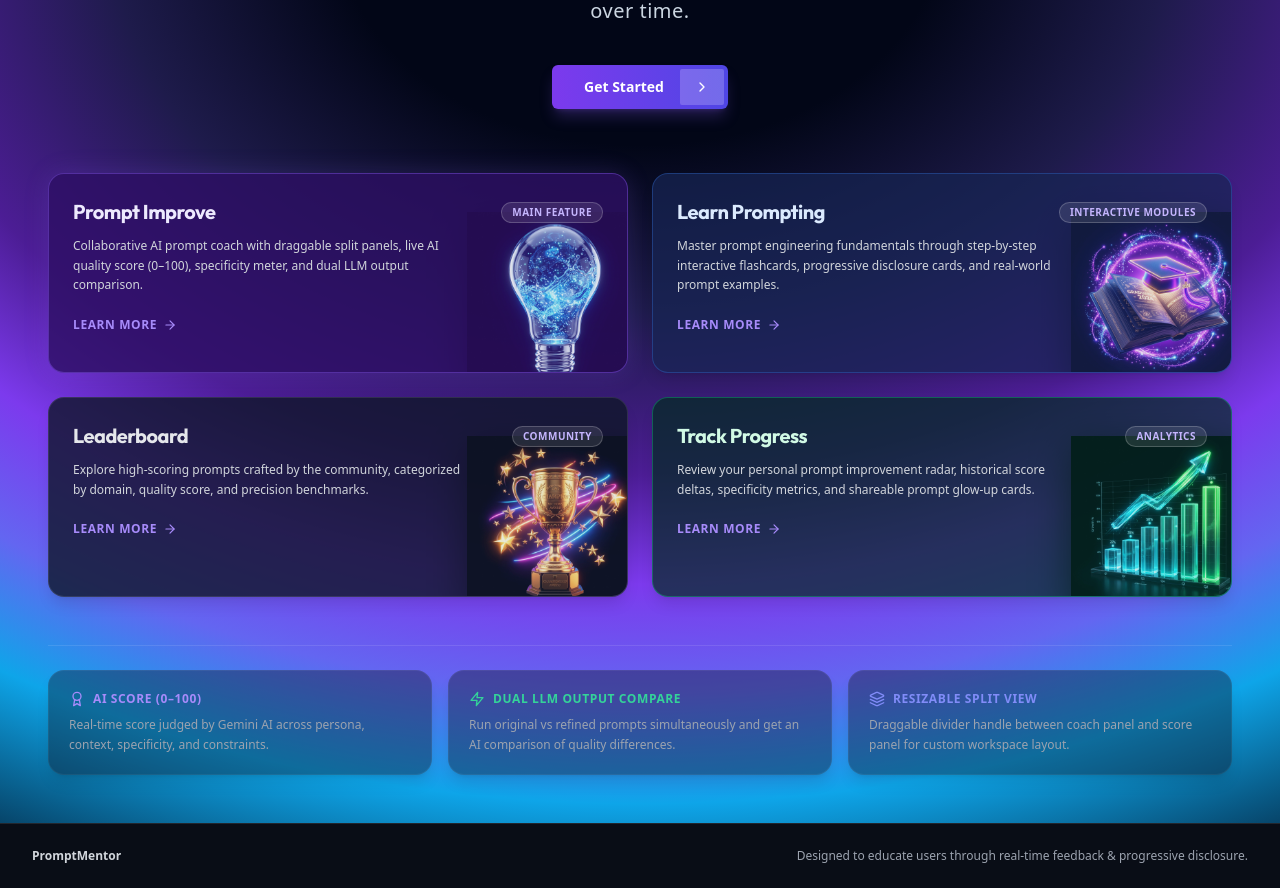
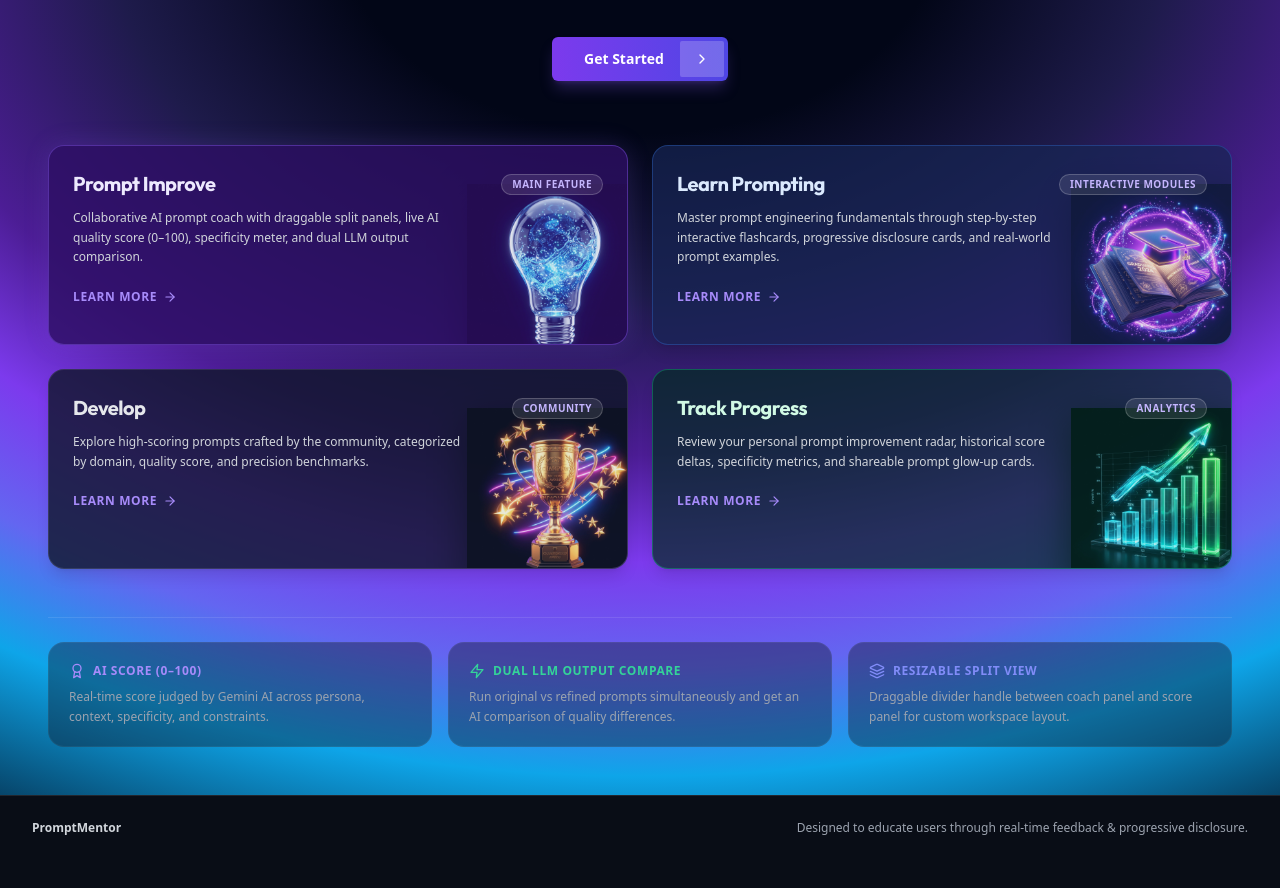
Before and after one commit to sonal428-hub/PromptMentor, a React (Vite) app: page / in a window 1280 px wide. Shown: the part 360-1248 px from the top of the page. After the commit the page ends 1220 px from the top, so only its background shows below. Built offline with nearby package versions, Linux system fonts and the light colour scheme.

Commit message:
rest in piss

```diff
--- a/src/components/PromptModal.jsx
+++ b/src/components/PromptModal.jsx
@@ -154,16 +154,16 @@ export default function PromptModal({ isOpen, onClose, type, data, userPrompt, o
                   {/* Original Output */}
                   <div className="p-4 rounded-2xl bg-slate-950/90 border border-white/10 space-y-2">
                     <span className="text-xs font-bold text-gray-400 uppercase tracking-wider">Original Prompt Output</span>
-                    <div className="text-xs text-slate-300 font-mono leading-relaxed max-h-[220px] overflow-y-auto p-3 rounded-xl bg-slate-900/80 border border-white/5 whitespace-pre-wrap">
-                      {data.comparisonResult.originalOutput || 'No output generated.'}
+                    <div className="prose prose-invert prose-xs text-slate-300 leading-relaxed max-h-[220px] overflow-y-auto p-3 rounded-xl bg-slate-900/80 border border-white/5">
+                      <ReactMarkdown>{data.comparisonResult.originalOutput || 'No output generated.'}</ReactMarkdown>
                     </div>
                   </div>
 
                   {/* Refined Output */}
                   <div className="p-4 rounded-2xl bg-slate-950/90 border border-violet-500/30 space-y-2">
                     <span className="text-xs font-bold text-violet-300 uppercase tracking-wider">Refined Prompt Output</span>
-                    <div className="text-xs text-slate-200 font-mono leading-relaxed max-h-[220px] overflow-y-auto p-3 rounded-xl bg-slate-900/80 border border-violet-500/20 whitespace-pre-wrap">
-                      {data.comparisonResult.improvedOutput || 'No output generated.'}
+                    <div className="prose prose-invert prose-xs text-slate-200 leading-relaxed max-h-[220px] overflow-y-auto p-3 rounded-xl bg-slate-900/80 border border-violet-500/20">
+                      <ReactMarkdown>{data.comparisonResult.finalOutput || 'No output generated.'}</ReactMarkdown>
                     </div>
                   </div>
                 </div>
@@ -180,6 +180,18 @@ export default function PromptModal({ isOpen, onClose, type, data, userPrompt, o
               </div>
             ) : (
               <div className="p-6 text-center space-y-3 bg-slate-950/80 rounded-2xl border border-white/10">
+                {data.compareError ? (
+                  <>
+                    <p className="text-xs text-rose-300">{data.compareError}</p>
+                    <button
+                      onClick={data.onCompare}
+                      className="px-5 py-2.5 rounded-xl bg-gradient-to-r from-violet-600 to-indigo-600 hover:from-violet-500 hover:to-indigo-500 text-white text-xs font-bold transition-all shadow-lg shadow-violet-500/30"
+                    >
+                      Try Again
+                    </button>
+                  </>
+                ) : (
+                  <>
                     <p className="text-xs text-gray-400">Click "Run Comparison" to generate side-by-side outputs.</p>
                     <button
                       onClick={data.onCompare}
@@ -187,6 +199,8 @@ export default function PromptModal({ isOpen, onClose, type, data, userPrompt, o
                     >
                       Run Comparison Now
                     </button>
+                  </>
+                )}
               </div>
             )}
           </div>
--- a/src/components/ScoreRightPanel.jsx
+++ b/src/components/ScoreRightPanel.jsx
@@ -164,7 +164,7 @@ export default function ScoreRightPanel({
               </h3>
               <p className="text-xs text-gray-300 leading-relaxed italic line-clamp-2">
                 {isPromptEmpty || !isSubmitted ? (
-                  'Click the submit arrow button below to calculate your AI Quality Score.'
+                  'Start typing your prompt below — AI Quality Score calculates automatically.'
                 ) : isAiScoreLoading ? (
                   <span className="text-violet-300 animate-pulse">Evaluating prompt structure with Gemini AI...</span>
                 ) : (
--- a/src/pages/HomePage.jsx
+++ b/src/pages/HomePage.jsx
@@ -29,8 +29,8 @@ export default function HomePage() {
       description: "Master prompt engineering fundamentals through step-by-step interactive flashcards, progressive disclosure cards, and real-world prompt examples."
     },
     {
-      title: "Leaderboard",
-      href: "/leaderboard",
+        title: "Develop",
+      href: "/develop",
       imgSrc: "/images/card_leaderboard.png",
       imgAlt: "3D metallic gold trophy cup",
       variant: "gray",
@@ -109,31 +109,23 @@ export default function HomePage() {
             variants={itemVariants}
             className="text-slate-300 text-base sm:text-xl font-normal leading-relaxed max-w-2xl font-sans tracking-wide opacity-90"
           >
-            PromptMentor teaches specificity, context, constraints, and roles in real time leaving you skilled at prompt engineering on your own over time.
-          </motion.p>
+PromptMentor teaches you to ask AI better questions , one prompt at a time.     </motion.p>
 
           <motion.div variants={itemVariants} className="pt-4">
             <GetStartedButton onClick={() => navigate('/improve')} />
           </motion.div>
         </motion.div>
 
-        {/* 4 Main Service Cards Grid with Smooth Scroll Reveal */}
+        {/* 4 Main Service Cards Grid */}
         <motion.div
-          initial={{ opacity: 0, y: 40 }}
-          whileInView={{ opacity: 1, y: 0 }}
-          viewport={{ once: true, margin: "-40px" }}
-          transition={{ duration: 0.8, ease: [0.25, 0.1, 0.25, 1] }}
+          initial={{ opacity: 0, y: 30 }}
+          animate={{ opacity: 1, y: 0 }}
+          transition={{ duration: 0.8, delay: 0.4 }}
           className="grid grid-cols-1 sm:grid-cols-2 gap-6 pt-2"
         >
-          {services.map((service, idx) => (
-            <motion.div
+          {services.map((service) => (
+            <ServiceCard
               key={service.title}
-              initial={{ opacity: 0, y: 30 }}
-              whileInView={{ opacity: 1, y: 0 }}
-              viewport={{ once: true }}
-              transition={{ duration: 0.6, delay: idx * 0.1, ease: "easeOut" }}
-            >
-              <ServiceCard
               title={service.title}
               href={service.href}
               imgSrc={service.imgSrc}
@@ -144,23 +136,17 @@ export default function HomePage() {
               onClick={() => navigate(service.href)}
               className="min-h-[200px]"
             />
-            </motion.div>
           ))}
         </motion.div>
 
-        {/* Highlights / Features Banner with Smooth Scroll Reveal */}
+        {/* Highlights / Features Banner */}
         <motion.div
-          initial={{ opacity: 0, y: 40 }}
-          whileInView={{ opacity: 1, y: 0 }}
-          viewport={{ once: true, margin: "-20px" }}
-          transition={{ duration: 0.8, delay: 0.2, ease: [0.25, 0.1, 0.25, 1] }}
+          initial={{ opacity: 0, y: 30 }}
+          animate={{ opacity: 1, y: 0 }}
+          transition={{ duration: 0.8, delay: 0.6 }}
           className="grid grid-cols-1 sm:grid-cols-3 gap-4 pt-6 border-t border-white/10"
         >
-          <motion.div
-            whileHover={{ y: -4 }}
-            transition={{ duration: 0.2 }}
-            className="p-5 rounded-2xl bg-slate-900/40 backdrop-blur-md border border-white/5 space-y-2 hover:border-violet-500/30 transition-all shadow-lg hover:shadow-violet-500/10"
-          >
+          <div className="p-5 rounded-2xl bg-slate-900/40 backdrop-blur-md border border-white/5 space-y-2 hover:border-violet-500/30 transition-all">
             <div className="flex items-center gap-2 text-violet-400 font-bold text-xs uppercase tracking-wider">
               <Award className="w-4 h-4" />
               AI Score (0–100)
@@ -168,13 +154,9 @@ export default function HomePage() {
             <p className="text-xs text-gray-400 leading-relaxed">
               Real-time score judged by Gemini AI across persona, context, specificity, and constraints.
             </p>
-          </motion.div>
+          </div>
 
-          <motion.div
-            whileHover={{ y: -4 }}
-            transition={{ duration: 0.2 }}
-            className="p-5 rounded-2xl bg-slate-900/40 backdrop-blur-md border border-white/5 space-y-2 hover:border-emerald-500/30 transition-all shadow-lg hover:shadow-emerald-500/10"
-          >
+          <div className="p-5 rounded-2xl bg-slate-900/40 backdrop-blur-md border border-white/5 space-y-2 hover:border-emerald-500/30 transition-all">
             <div className="flex items-center gap-2 text-emerald-400 font-bold text-xs uppercase tracking-wider">
               <Zap className="w-4 h-4" />
               Dual LLM Output Compare
@@ -182,13 +164,9 @@ export default function HomePage() {
             <p className="text-xs text-gray-400 leading-relaxed">
               Run original vs refined prompts simultaneously and get an AI comparison of quality differences.
             </p>
-          </motion.div>
+          </div>
 
-          <motion.div
-            whileHover={{ y: -4 }}
-            transition={{ duration: 0.2 }}
-            className="p-5 rounded-2xl bg-slate-900/40 backdrop-blur-md border border-white/5 space-y-2 hover:border-indigo-500/30 transition-all shadow-lg hover:shadow-indigo-500/10"
-          >
+          <div className="p-5 rounded-2xl bg-slate-900/40 backdrop-blur-md border border-white/5 space-y-2 hover:border-indigo-500/30 transition-all">
             <div className="flex items-center gap-2 text-indigo-400 font-bold text-xs uppercase tracking-wider">
               <Layers className="w-4 h-4" />
               Resizable Split View
@@ -196,7 +174,7 @@ export default function HomePage() {
             <p className="text-xs text-gray-400 leading-relaxed">
               Draggable divider handle between coach panel and score panel for custom workspace layout.
             </p>
-          </motion.div>
+          </div>
         </motion.div>
 
       </div>
--- a/src/utils/geminiApi.js
+++ b/src/utils/geminiApi.js
@@ -134,8 +134,10 @@ ${userPrompt}
       jsonStr = jsonStr.trim();
 
       const parsed = JSON.parse(jsonStr);
+      const scoreVal = typeof parsed.score === 'number' ? Math.min(100, Math.max(0, Math.round(parsed.score))) : 25;
+      recordPromptScore(scoreVal);
       return {
-        score: typeof parsed.score === 'number' ? Math.min(100, Math.max(0, Math.round(parsed.score))) : 25,
+        score: scoreVal,
         explanation: typeof parsed.explanation === 'string'
           ? parsed.explanation
           : `Your prompt needs more specific details about your goal and desired output layout to give precise results.`,
@@ -149,8 +151,10 @@ ${userPrompt}
   }
 
   // Topic-aware personalized fallback if API key is not active
+  const fallbackScore = calculateFallbackScore(userPrompt);
+  recordPromptScore(fallbackScore);
   return {
-    score: calculateFallbackScore(userPrompt),
+    score: fallbackScore,
     explanation: generateFallbackExplanation(userPrompt),
     finalPrompt: generateCleanRewriteFallback(userPrompt)
   };
```
Also changed, not shown: src/pages/ImprovePage.jsx (+84 -20 lines). Lines whose indentation alone changed are shown as unchanged.
